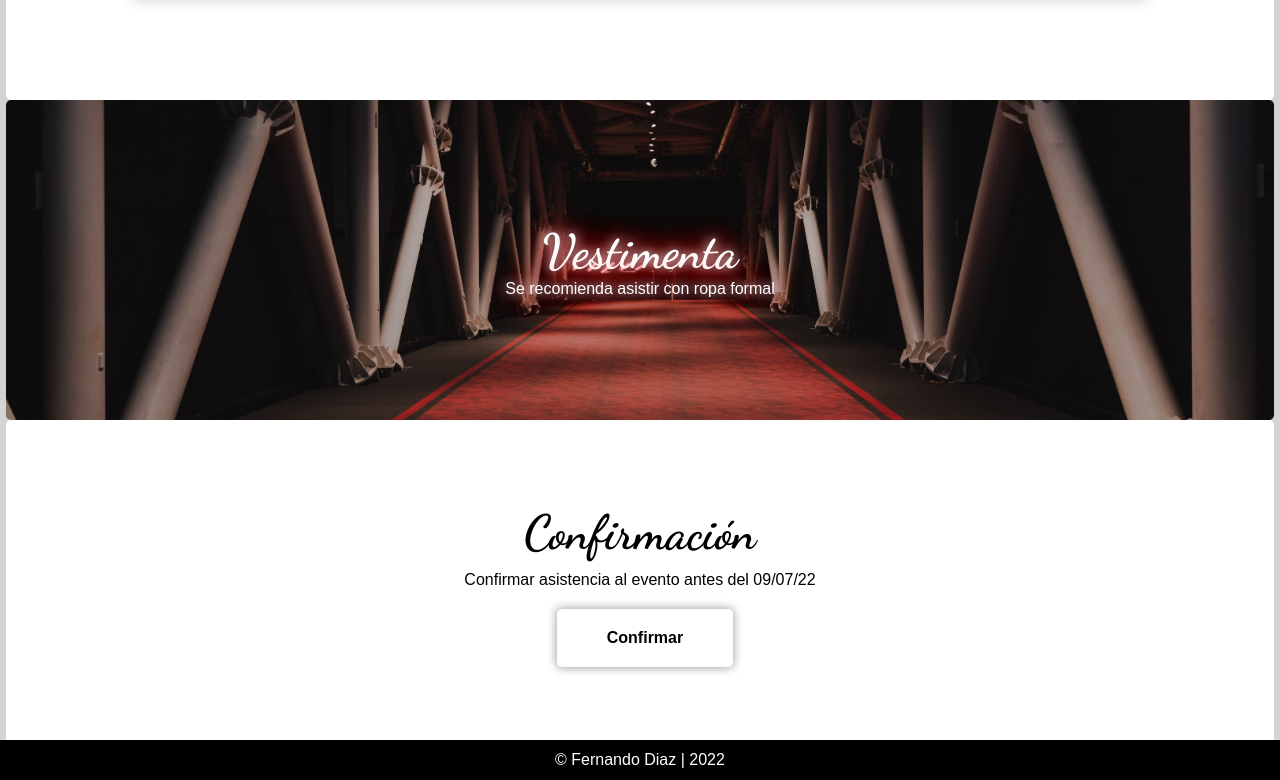
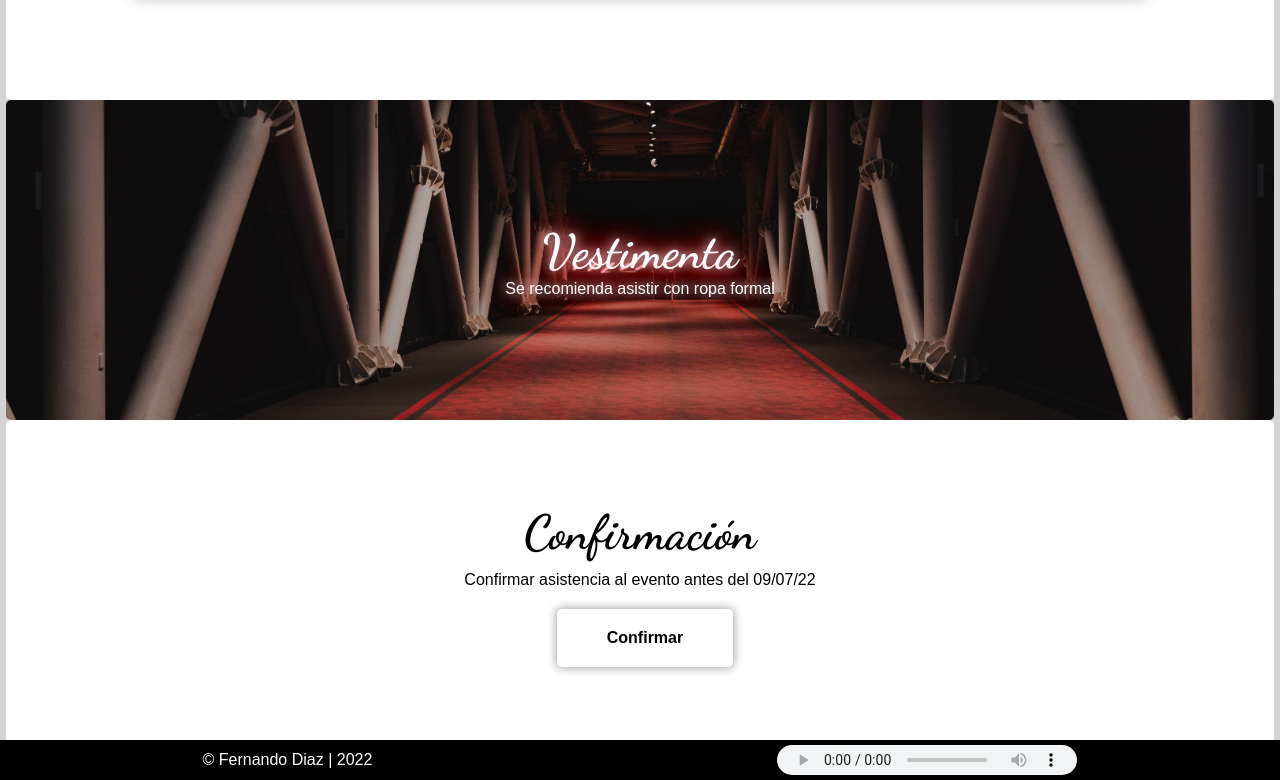
Before and after one commit to Metaldev-06/invitacion-cande-15, a plain HTML site: page index.html in a window 1280 px wide. Shown: the part 2540-3320 px from the top of the page. Drawn offline with nearby package versions, Linux system fonts and the light colour scheme.

Commit message:
version 0.3
audio

```diff
--- a/index.html
+++ b/index.html
@@ -99,10 +99,11 @@
     </main>
     <footer class="footer">
         &copy; Fernando Diaz | 2022
-        <audio class="music" src="img/musica-prueba-2.webm" autoplay="autoplay" loop="loop"></audio>
+        <audio class="music" src="img/musica-prueba-2.webm" controls autoplay loop="loop"></audio>
 
     </footer>
 
     <script src="js/main.js"></script>
+    <script src="https://cdnjs.cloudflare.com/ajax/libs/howler/2.2.1/howler.min.js"></script>
 </body>
 </html>
--- a/js/main.js
+++ b/js/main.js
@@ -1,5 +1,5 @@
-var vid = document.querySelector(".music");
-vid.volume = 0.05;
+    var vid = document.querySelector(".music");
+    vid.volume = 0.05;
 
 window.addEventListener('scroll', () =>{
     let header = document.querySelector('.header-container')
```
